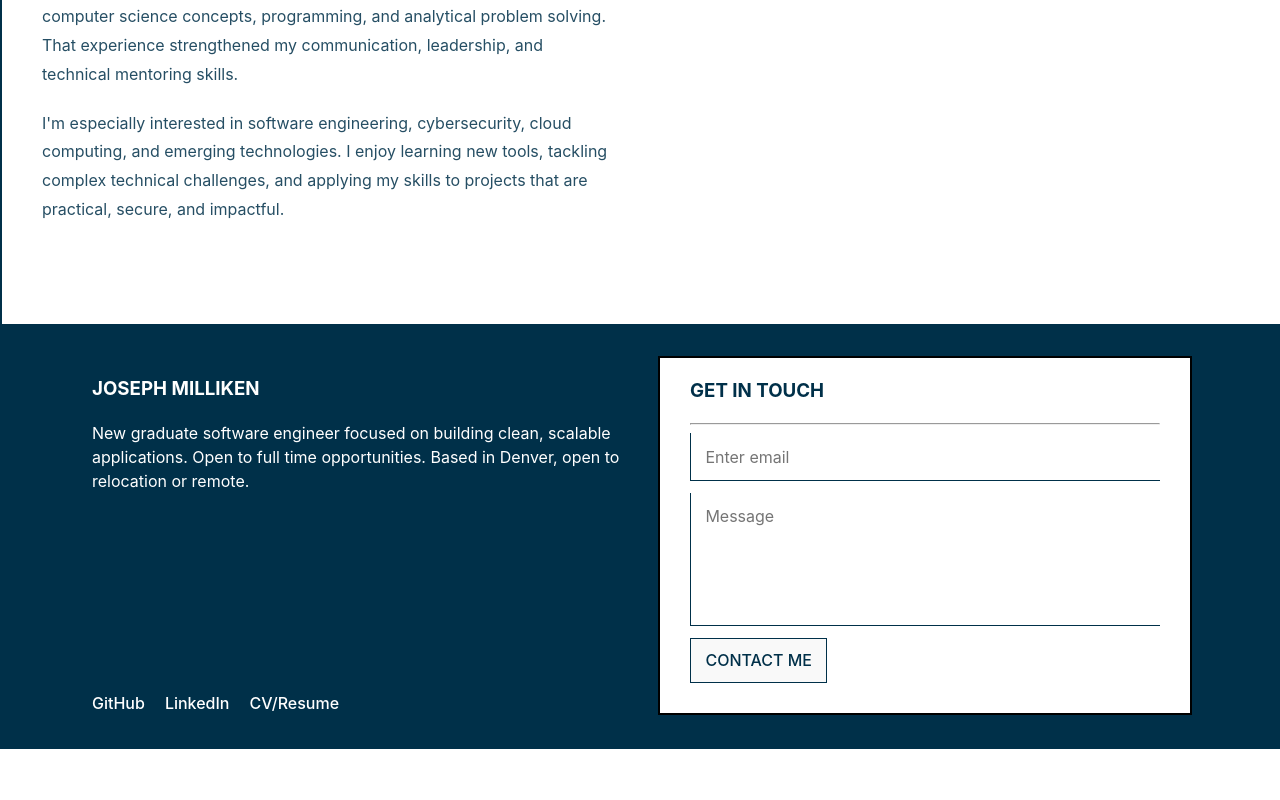
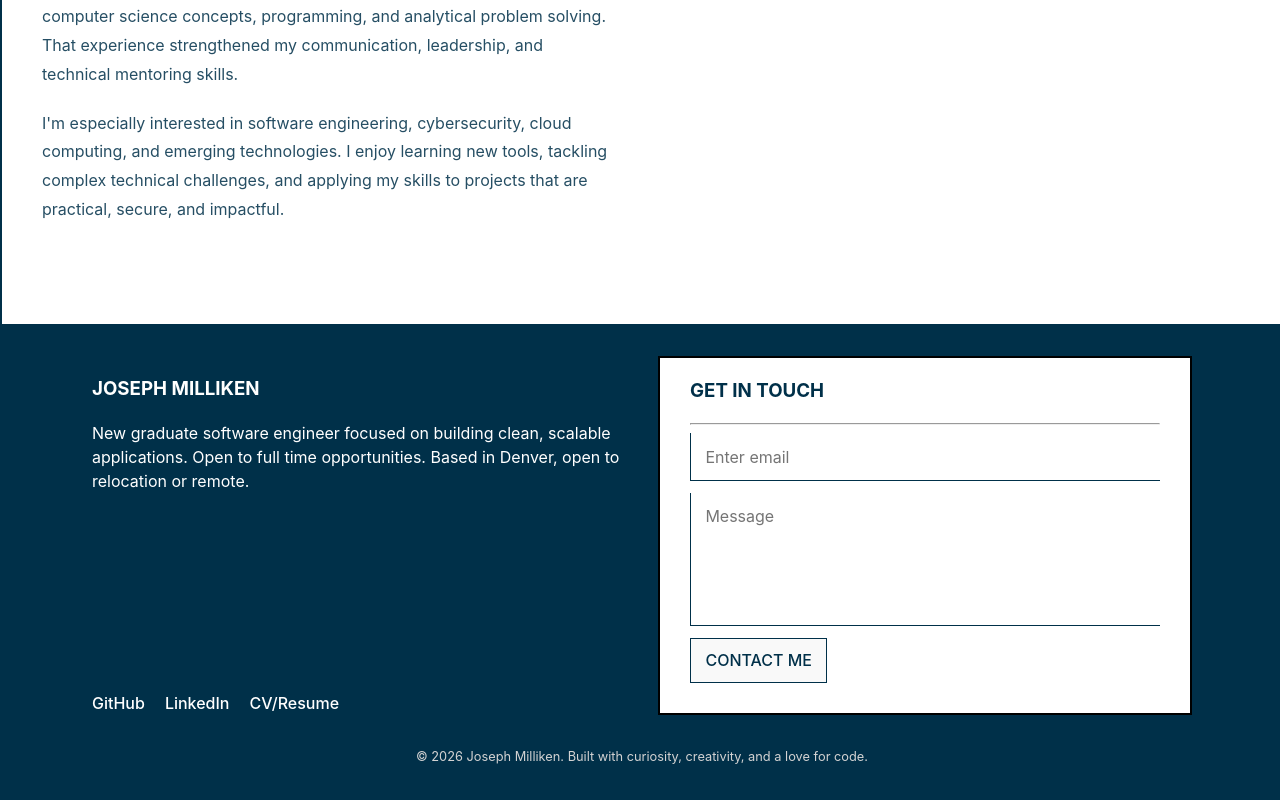
Before and after one commit to milkjo3/web-portfolio, a React (Vite) app: page /web-portfolio/about in a window 1280 px wide. Shown: the part 1042-1842 px from the top of the page. Before the commit the page ends 1791 px from the top, so only its background shows below. Built offline with nearby package versions, Linux system fonts and the light colour scheme.

Commit message:
Add copyright text to footer component

```diff
--- a/src/components/Footer/Footer.css
+++ b/src/components/Footer/Footer.css
@@ -157,3 +157,11 @@
     transition: none;
   }
 }
+
+.footer .copyright-text {
+  color: lightgray;
+  text-align: center;
+  font-size: 0.8rem;
+  margin: 2rem 0px 0px 0px;
+  padding: 0;
+}
--- a/src/components/Footer/Footer.jsx
+++ b/src/components/Footer/Footer.jsx
@@ -89,6 +89,10 @@ export default function Footer() {
             </form>
           </section>
         </div>
+        <p className="copyright-text">
+          © 2026 Joseph Milliken. Built with curiosity, creativity, and a love
+          for code.
+        </p>
       </div>
     </footer>
   );
```
